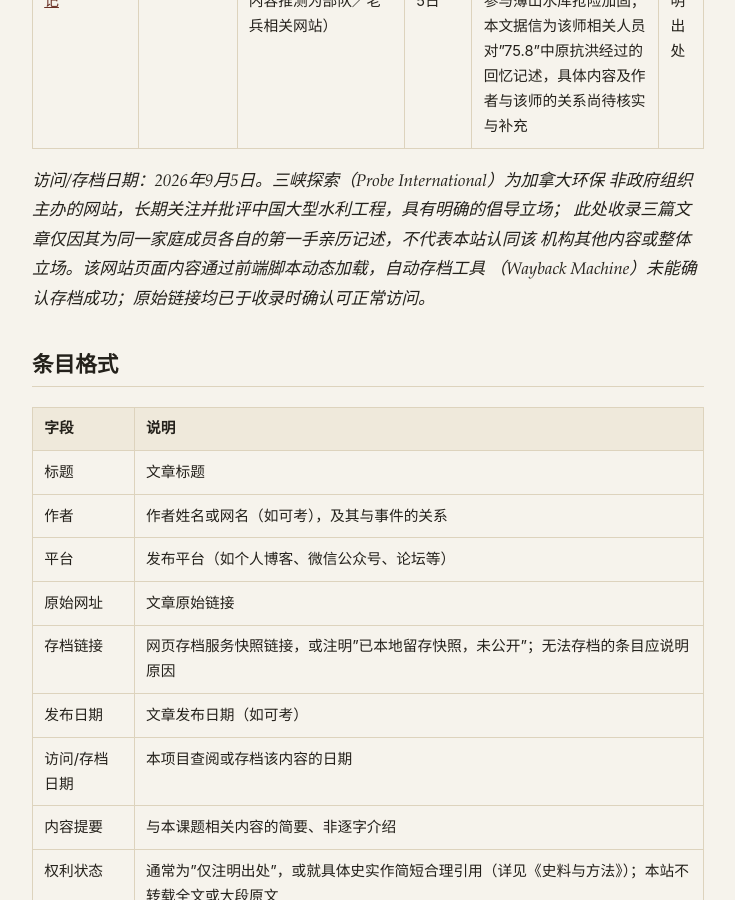
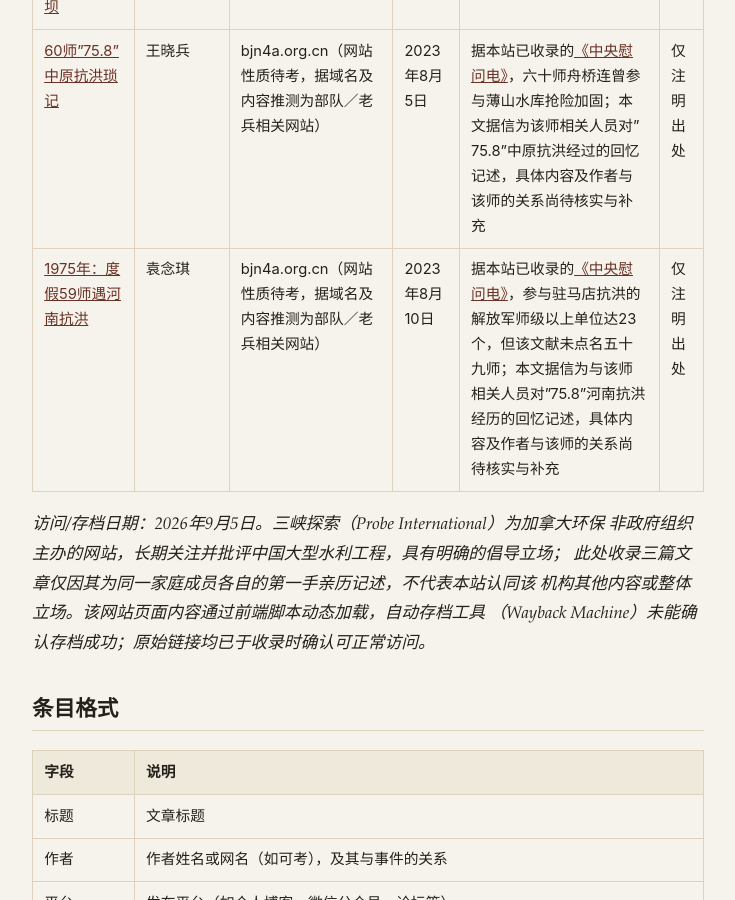
Before and after one commit to Banqiao758/Banqiao758.github.io, a Jekyll site: the page built from memoirs/online.md, in a window 1280 px wide and 900 px high, scrolled down 1341 px. Shown: the whole window, without its empty margins (272-1007 px from the left). Built offline with Jekyll 4.4.1, drawn with Linux system fonts in a browser that asks for light colours.

Commit message:
Add 59th Division veteran account to Online Memories
Adds 袁念琪《1975年：度假59师遇河南抗洪》(bjn4a.org.cn, Aug 10, 2023) as a
citation-only entry. Cross-references this site's already-published
Central condolence telegrams document, noting it records 23 division-level
PLA units in the Zhumadian flood fight without naming the 59th Division
specifically. No article text reproduced.

Co-Authored-By: Claude Sonnet 5 <noreply@anthropic.com>
Claude-Session: https://claude.ai/code/session_011K8hBuGivVWoMZaUZvczs4

```diff
--- a/memoirs/online.md
+++ b/memoirs/online.md
@@ -23,6 +23,7 @@ description: 发布于网络的回忆文章目录，附原始链接及存档链
 | <a href="https://www.sanxiatansuo.com/index.html?index=view&vid=803">一个家庭的"75·8"板桥水库灾难见闻 之二：忆河南板桥水库垮坝</a> | 王又石 | 三峡探索（Probe International） | 2014年7月15日 | 系列三篇之二，王又石本人对板桥水库垮坝的亲历回忆，具体内容尚待核实与补充 | 仅注明出处 |
 | <a href="https://www.sanxiatansuo.com/index.html?index=view&vid=812">一个家庭的"75·8"板桥水库灾难见闻 之三：我所经历的板桥水库溃坝</a> | 匡立 | 三峡探索（Probe International） | 2014年7月21日 | 系列三篇之三，匡立本人对板桥水库溃坝的亲历回忆，具体内容尚待核实与补充 | 仅注明出处 |
 | <a href="http://www.bjn4a.org.cn/post.html?id=64ce1e3392c9df1279699388">60师"75.8"中原抗洪琐记</a> | 王晓兵 | bjn4a.org.cn（网站性质待考，据域名及内容推测为部队／老兵相关网站） | 2023年8月5日 | 据本站已收录的<a href="{{ '/archive/1975-central-condolence-telegrams/' | relative_url }}">《中央慰问电》</a>，六十师舟桥连曾参与薄山水库抢险加固；本文据信为该师相关人员对"75.8"中原抗洪经过的回忆记述，具体内容及作者与该师的关系尚待核实与补充 | 仅注明出处 |
+| <a href="http://www.bjn4a.org.cn/post.html?id=64d4c08892c9df12796998cd">1975年：度假59师遇河南抗洪</a> | 袁念琪 | bjn4a.org.cn（网站性质待考，据域名及内容推测为部队／老兵相关网站） | 2023年8月10日 | 据本站已收录的<a href="{{ '/archive/1975-central-condolence-telegrams/' | relative_url }}">《中央慰问电》</a>，参与驻马店抗洪的解放军师级以上单位达23个，但该文献未点名五十九师；本文据信为与该师相关人员对"75.8"河南抗洪经历的回忆记述，具体内容及作者与该师的关系尚待核实与补充 | 仅注明出处 |
 
 *访问/存档日期：2026年9月5日。三峡探索（Probe International）为加拿大环保
 非政府组织主办的网站，长期关注并批评中国大型水利工程，具有明确的倡导立场；
```
Also changed, not shown: en/memoirs/online.md (+1 -0 lines).
